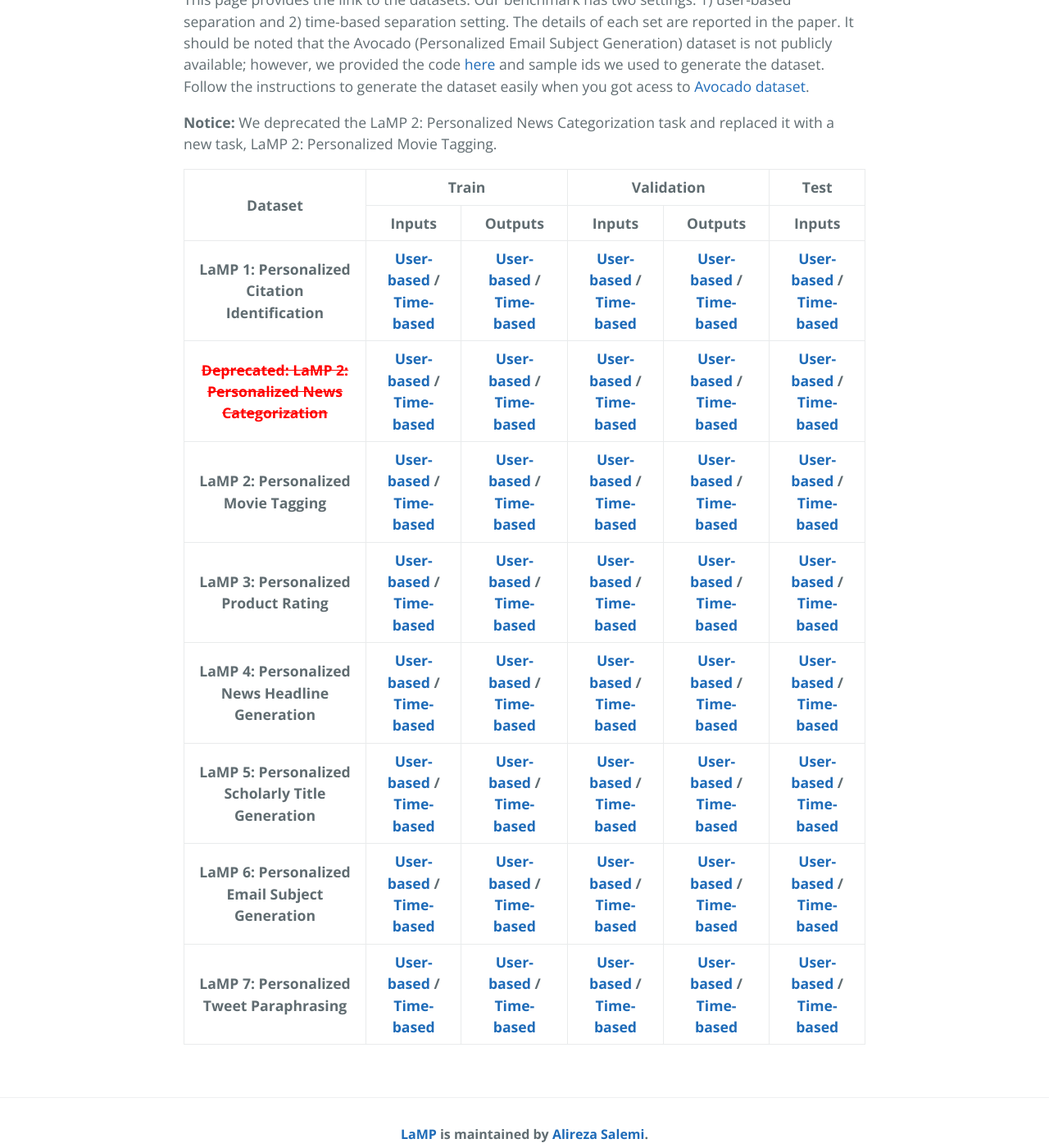
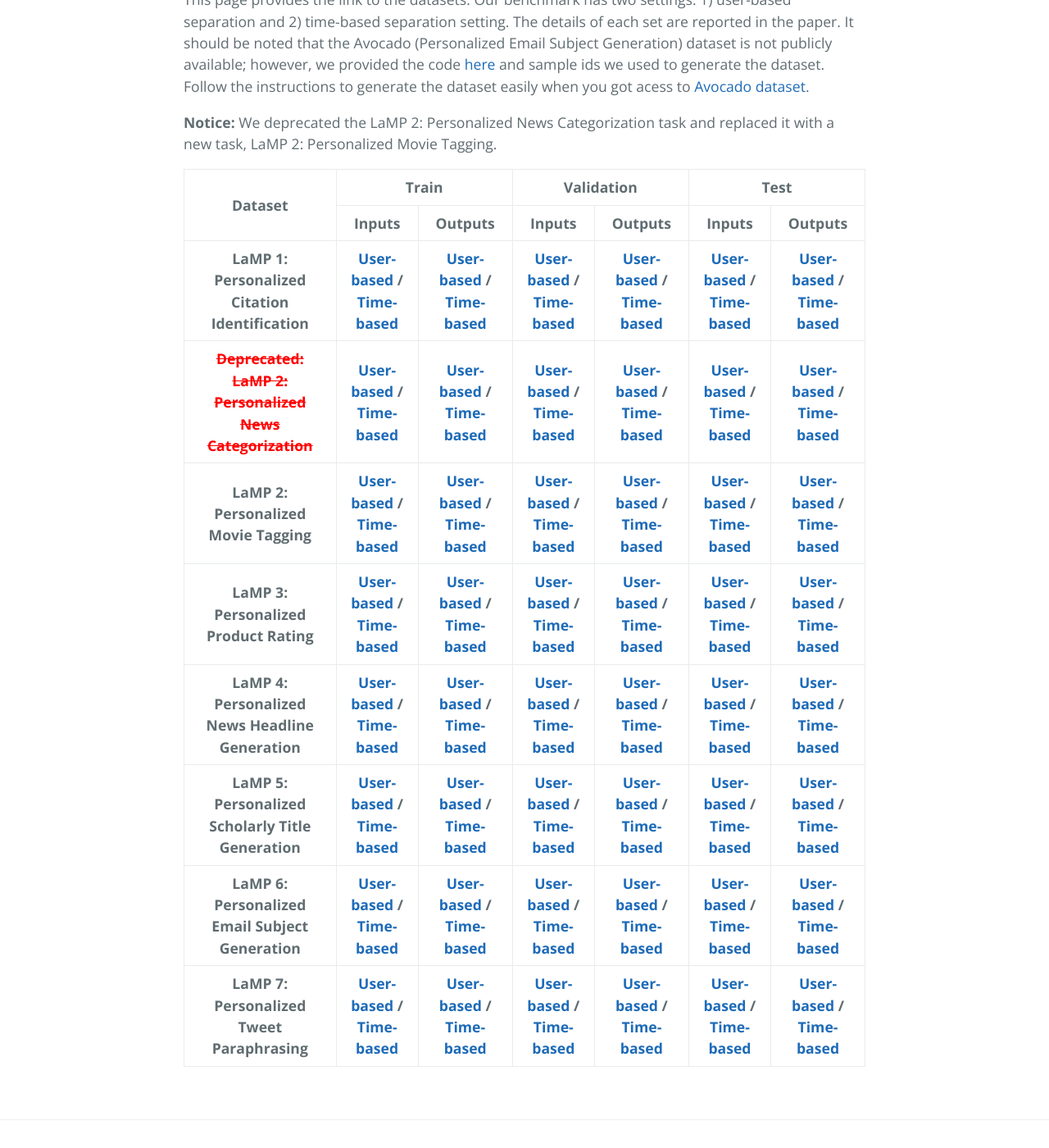
Before and after one commit to LaMP-Benchmark/lamp-benchmark.github.io, a Jekyll site: the page built from download.html, in a window 1280 px wide and 1400 px high, scrolled down 782 px. Shown: the whole window at 82% size. Built offline with Jekyll 4.4.1, drawn with Linux system fonts in a browser that asks for light colours.

Commit message:
Modify test output links in download.html
Updated the download links for test outputs across multiple datasets in download.html.

```diff
--- a/download.html
+++ b/download.html
@@ -26,7 +26,7 @@ permalink: download
             <th colspan="1" rowspan="2">Dataset</th>
             <th colspan="2">Train</th>
             <th colspan="2">Validation</th>
-            <th colspan="1">Test</th>
+            <th colspan="2">Test</th>
         </tr>
         <tr>
             <th>Inputs</th>
@@ -34,6 +34,7 @@ permalink: download
             <th>Inputs</th>
             <th>Outputs</th>
             <th>Inputs</th>
+            <th>Outputs</th>
         </tr>
     </thead>
     <tbody>
@@ -56,6 +57,9 @@ permalink: download
             <th>
                 <a href="https://ciir.cs.umass.edu/downloads/LaMP/LaMP_1/test/test_questions.json" download>User-based</a> / <a href="https://ciir.cs.umass.edu/downloads/LaMP/time/LaMP_1/test/test_questions.json" download>Time-based</a>
             </th>
+            <th>
+                <a href="https://ciir.cs.umass.edu/downloads/LaMP/LaMP_1/test/test_outputs.json" download>User-based</a> / <a href="https://ciir.cs.umass.edu/downloads/LaMP/time/LaMP_1/test/test_outputs.json" download>Time-based</a>
+            </th>
         </tr>
         <tr>
             <th>
@@ -75,6 +79,9 @@ permalink: download
             </th>
             <th>
                 <a href="https://ciir.cs.umass.edu/downloads/LaMP/LaMP_2/test/test_questions.json" download>User-based</a> / <a href="https://ciir.cs.umass.edu/downloads/LaMP/time/LaMP_2/test/test_questions.json" download>Time-based</a>
+            </th>
+            <th>
+                <a href="https://ciir.cs.umass.edu/downloads/LaMP/LaMP_2/test/test_outputs.json" download>User-based</a> / <a href="https://ciir.cs.umass.edu/downloads/LaMP/time/LaMP_2/test/test_outputs.json" download>Time-based</a>
             </th>
         </tr>
         <tr>
@@ -96,6 +103,9 @@ permalink: download
             <th>
                 <a href="https://ciir.cs.umass.edu/downloads/LaMP/LaMP_2/new/test/test_questions.json" download>User-based</a> / <a href="https://ciir.cs.umass.edu/downloads/LaMP/time/LaMP_2/new/test/test_questions.json" download>Time-based</a>
             </th>
+            <th>
+                <a href="https://ciir.cs.umass.edu/downloads/LaMP/LaMP_2/new/test/test_outputs.json" download>User-based</a> / <a href="https://ciir.cs.umass.edu/downloads/LaMP/time/LaMP_2/new/test/test_outputs.json" download>Time-based</a>
+            </th>
         </tr>
         <tr>
             <th>
@@ -115,6 +125,9 @@ permalink: download
             </th>
             <th>
                 <a href="https://ciir.cs.umass.edu/downloads/LaMP/LaMP_3/test/test_questions.json" download>User-based</a> / <a href="https://ciir.cs.umass.edu/downloads/LaMP/time/LaMP_3/test/test_questions.json" download>Time-based</a>
+            </th>
+            <th>
+                <a href="https://ciir.cs.umass.edu/downloads/LaMP/LaMP_3/test/test_outputs.json" download>User-based</a> / <a href="https://ciir.cs.umass.edu/downloads/LaMP/time/LaMP_3/test/test_outputs.json" download>Time-based</a>
             </th>
         </tr>
         <tr>
@@ -136,6 +149,9 @@ permalink: download
             <th>
                 <a href="https://ciir.cs.umass.edu/downloads/LaMP/LaMP_4/test/test_questions.json" download>User-based</a> / <a href="https://ciir.cs.umass.edu/downloads/LaMP/time/LaMP_4/test/test_questions.json">Time-based</a>
             </th>
+            <th>
+                <a href="https://ciir.cs.umass.edu/downloads/LaMP/LaMP_4/test/test_outputs.json" download>User-based</a> / <a href="https://ciir.cs.umass.edu/downloads/LaMP/time/LaMP_4/test/test_outputs.json">Time-based</a>
+            </th>
         </tr>
         <tr>
             <th>
@@ -155,6 +171,9 @@ permalink: download
             </th>
             <th>
                 <a href="https://ciir.cs.umass.edu/downloads/LaMP/LaMP_5/test/test_questions.json" download>User-based</a> / <a href="https://ciir.cs.umass.edu/downloads/LaMP/time/LaMP_5/test/test_questions.json" download>Time-based</a>
+            </th>
+            <th>
+                <a href="https://ciir.cs.umass.edu/downloads/LaMP/LaMP_5/test/test_outputs.json" download>User-based</a> / <a href="https://ciir.cs.umass.edu/downloads/LaMP/time/LaMP_5/test/test_outputs.json" download>Time-based</a>
             </th>
         </tr>
         <tr>
@@ -176,6 +195,9 @@ permalink: download
             <th>
                 <a href="https://ciir.cs.umass.edu/downloads/LaMP/LaMP_6/test/test_questions.json" download>User-based</a> / <a href="https://ciir.cs.umass.edu/downloads/LaMP/time/LaMP_6/test/test_questions.json" download>Time-based</a>
             </th>
+            <th>
+                <a href="https://ciir.cs.umass.edu/downloads/LaMP/LaMP_6/test/test_outputs.json" download>User-based</a> / <a href="https://ciir.cs.umass.edu/downloads/LaMP/time/LaMP_6/test/test_outputs.json" download>Time-based</a>
+            </th>
         </tr>
         <tr>
             <th>
@@ -196,6 +218,9 @@ permalink: download
             <th>
                 <a href="https://ciir.cs.umass.edu/downloads/LaMP/LaMP_7/test/test_questions.json" download>User-based</a> / <a href="https://ciir.cs.umass.edu/downloads/LaMP/time/LaMP_7/test/test_questions.json" download>Time-based</a>
             </th>
+            <th>
+                <a href="https://ciir.cs.umass.edu/downloads/LaMP/LaMP_7/test/test_outputs.json" download>User-based</a> / <a href="https://ciir.cs.umass.edu/downloads/LaMP/time/LaMP_7/test/test_outputs.json" download>Time-based</a>
+            </th>
         </tr>
     </tbody>
 </table>
```
